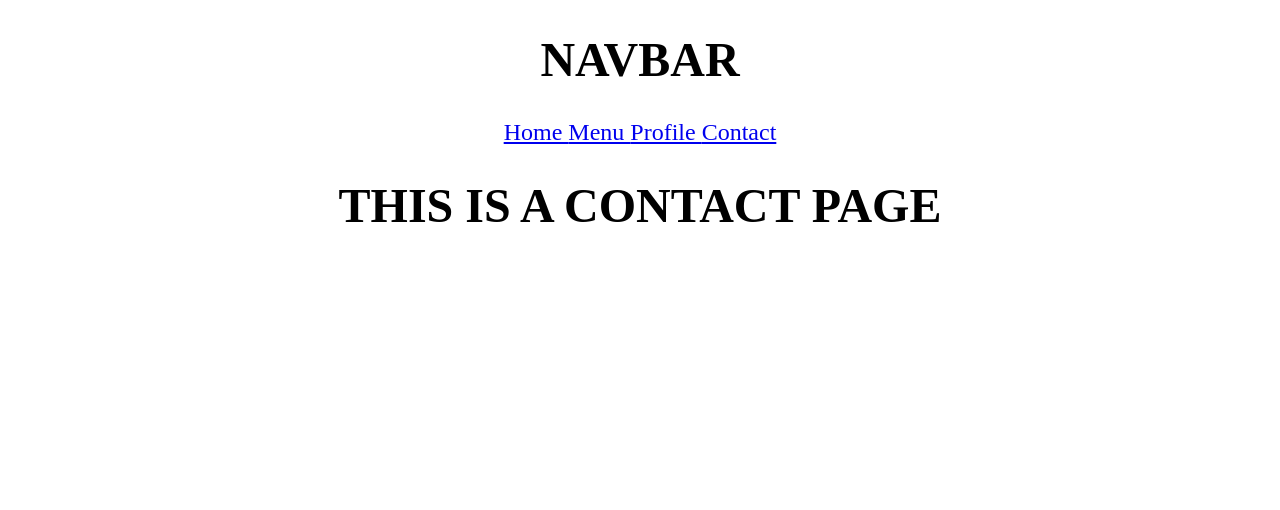
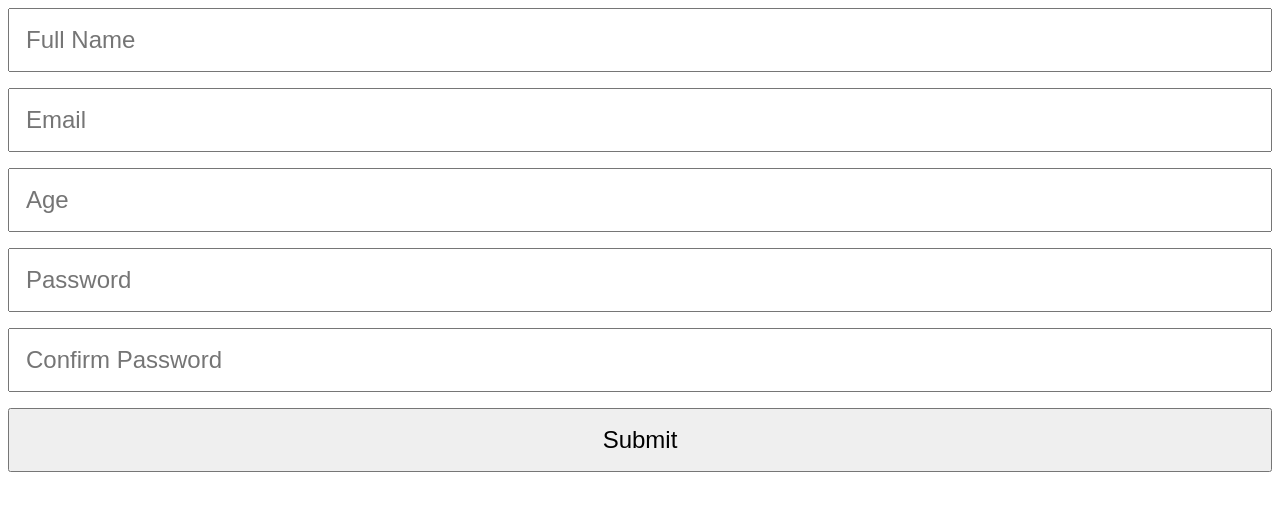
Before and after one commit to SunnyYajie/React-JS, a React (Create React App) app in the folder React Day 1-2/day-1-2/: page /contact in a window 1280 px wide. Shown: the top 510 px of the page. Built offline with nearby package versions, Linux system fonts and the light colour scheme.

Commit message:
Day 11 react-hook-form and yup part 1

```diff
--- a/React Day 1-2/day-1-2/package.json
+++ b/React Day 1-2/day-1-2/package.json
@@ -3,6 +3,7 @@
   "version": "0.1.0",
   "private": true,
   "dependencies": {
+    "@hookform/resolvers": "^5.2.2",
     "@tanstack/react-query": "^5.90.20",
     "@testing-library/dom": "^10.4.1",
     "@testing-library/jest-dom": "^6.9.1",
@@ -11,9 +12,11 @@
     "axios": "^1.13.2",
     "react": "^19.2.3",
     "react-dom": "^19.2.3",
+    "react-hook-form": "^7.71.1",
     "react-router-dom": "^7.13.0",
     "react-scripts": "^5.0.1",
-    "web-vitals": "^2.1.4"
+    "web-vitals": "^2.1.4",
+    "yup": "^1.7.1"
   },
   "scripts": {
     "start": "react-scripts start",
--- a/React Day 1-2/day-1-2/src/App.js
+++ b/React Day 1-2/day-1-2/src/App.js
@@ -1,43 +1,11 @@
 import styles from './App.module.css';
-import Axios from 'axios';
-import { useState, useEffect, createContext } from 'react';
-import { BrowserRouter as Router, Route, Routes, Link, useHistory, useLocation } from 'react-router-dom';
-import { Home } from "./pages/Home";
-import { Menu } from "./pages/Menu";
-import { Contact } from "./pages/Contact";
-import { Profile } from "./pages/Profile";
-import { Navbar } from "./pages/Navbar";
-import { QueryClient, QueryClientProvider } from "@tanstack/react-query";
-
-export const AppContext = createContext();
+import { Form } from './pages/Form';
 
 
 function App() {
-  const client = new QueryClient({defaultOptions: {
-    queries: {
-      refetchOnWindowFocus: false,
-    }
-  }});
-
-
-  const [username, setUsername] = useState("Minion");
-
   return (
     <div className={styles.App}>
-      <QueryClientProvider client={client}>
-        <AppContext.Provider value={{ username, setUsername }}>
-          <Router>
-            <Navbar />
-            <Routes>
-              <Route path="/" element={<Home />} />
-              <Route path="/menu" element={<Menu />} />
-              <Route path="/profile" element={<Profile />} />
-              <Route path="/contact" element={<Contact />} />
-              <Route path="*" element={<h1>Page not found</h1>} />
-            </Routes>
-          </Router>
-        </AppContext.Provider>
-      </QueryClientProvider>
+      <Form />
     </div>
   );
 }
--- a/React Day 1-2/day-1-2/src/App.module.css
+++ b/React Day 1-2/day-1-2/src/App.module.css
@@ -3,12 +3,18 @@
   font-size: x-large;
 }
 
-.ButtonsDiv{
+form {
+  display: flex;
+  flex-direction: column;
+  gap: 1rem;
+}
+
+/* .ButtonsDiv {
   display: flex;
   justify-content: space-evenly;
   flex-wrap: wrap;
   gap: 0.75rem;
-}
+} */
 
 button {
   padding: .7rem 2rem;
@@ -19,7 +25,7 @@ input {
   font-size: x-large;
 }
 
-.App-header {
+/* .App-header {
   background-color: #282c34;
   min-height: 100vh;
   display: flex;
@@ -28,7 +34,7 @@ input {
   justify-content: center;
   font-size: calc(10px + 2vmin);
   color: white;
-}
+} */
 
 /* Own CSS */
 
--- /dev/null
+++ b/React Day 1-2/day-1-2/src/pages/Form.js
@@ -0,0 +1,33 @@
+import { useForm } from 'react-hook-form';
+import { yupResolver } from '@hookform/resolvers/yup'
+import * as yup from 'yup';
+
+export const Form = () => {
+    const schema = yup.object().shape({
+        fullName: yup.string().required(),
+        email: yup.string().email().required(),
+        age: yup.number().positive().integer().min(12).required(),
+        password: yup.string().min(3).max(10).required(),
+        confirmPassword: yup.string().oneOf([yup.ref("password"), null]).required(),
+    });
+
+    const {register, handleSubmit} = useForm({
+        resolver: yupResolver(schema),
+    });
+
+    const onSubmit = (data) => {
+        console.log(data);
+    };
+
+    return (
+        <form onSubmit={handleSubmit(onSubmit)}>
+            <input type="text" placeholder="Full Name" {...register("fullName")} />
+            <input type="email" placeholder="Email" {...register("email")}/>
+            <input type="number" placeholder="Age" {...register("age")}/>
+            <input type="password" placeholder="Password" {...register("password")}/>
+            <input type="password" placeholder="Confirm Password" {...register("confirmPassword")}/>
+            <input type="submit" />
+        </form>
+    );
+
+};
```
Also changed, not shown: React Day 1-2/day-1-2/Exercise Code Repository.txt, React Day 1-2/day-1-2/React Notes Day 1.txt, 1 other file (tests, documents, lock files or other folders).
